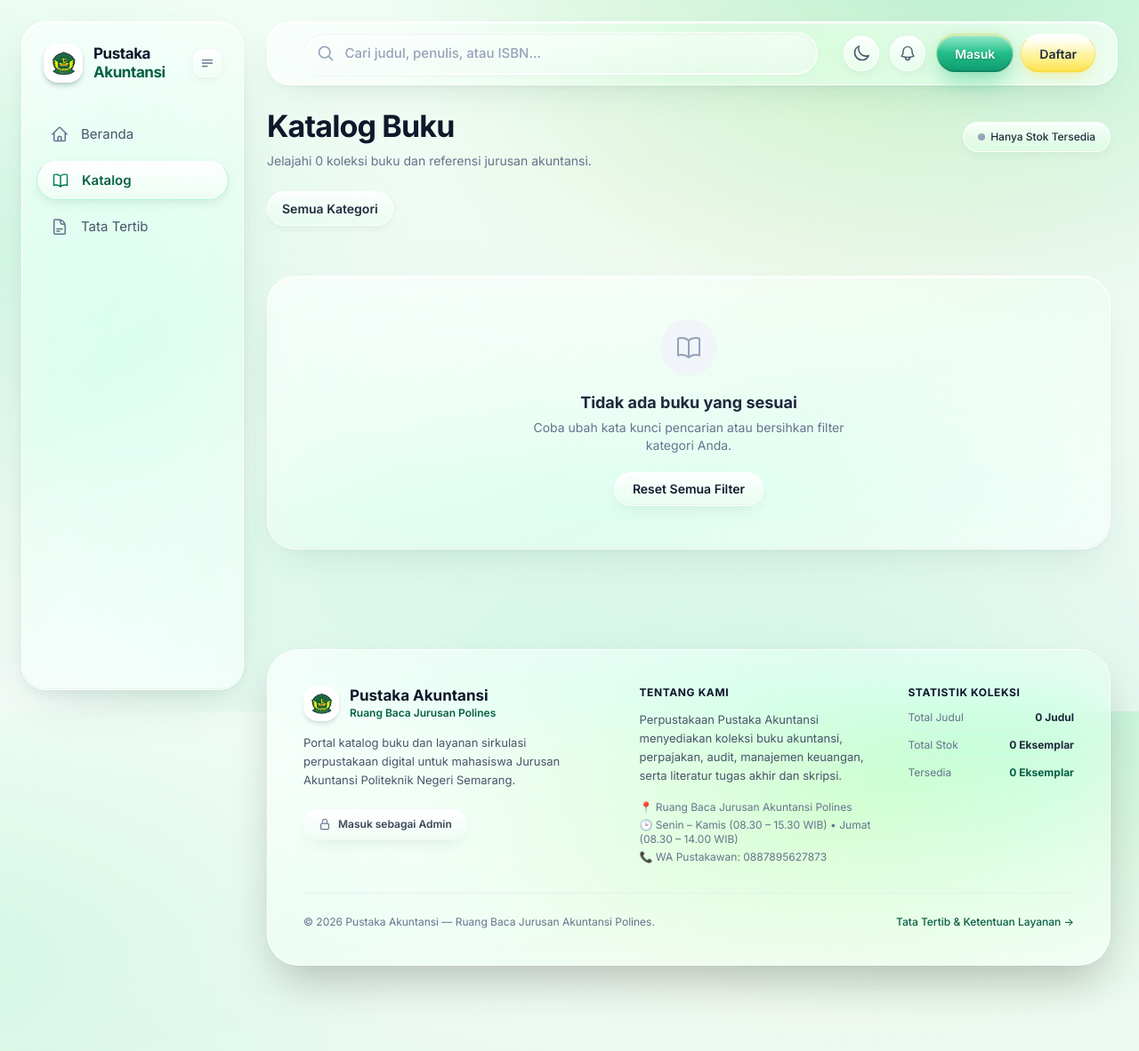
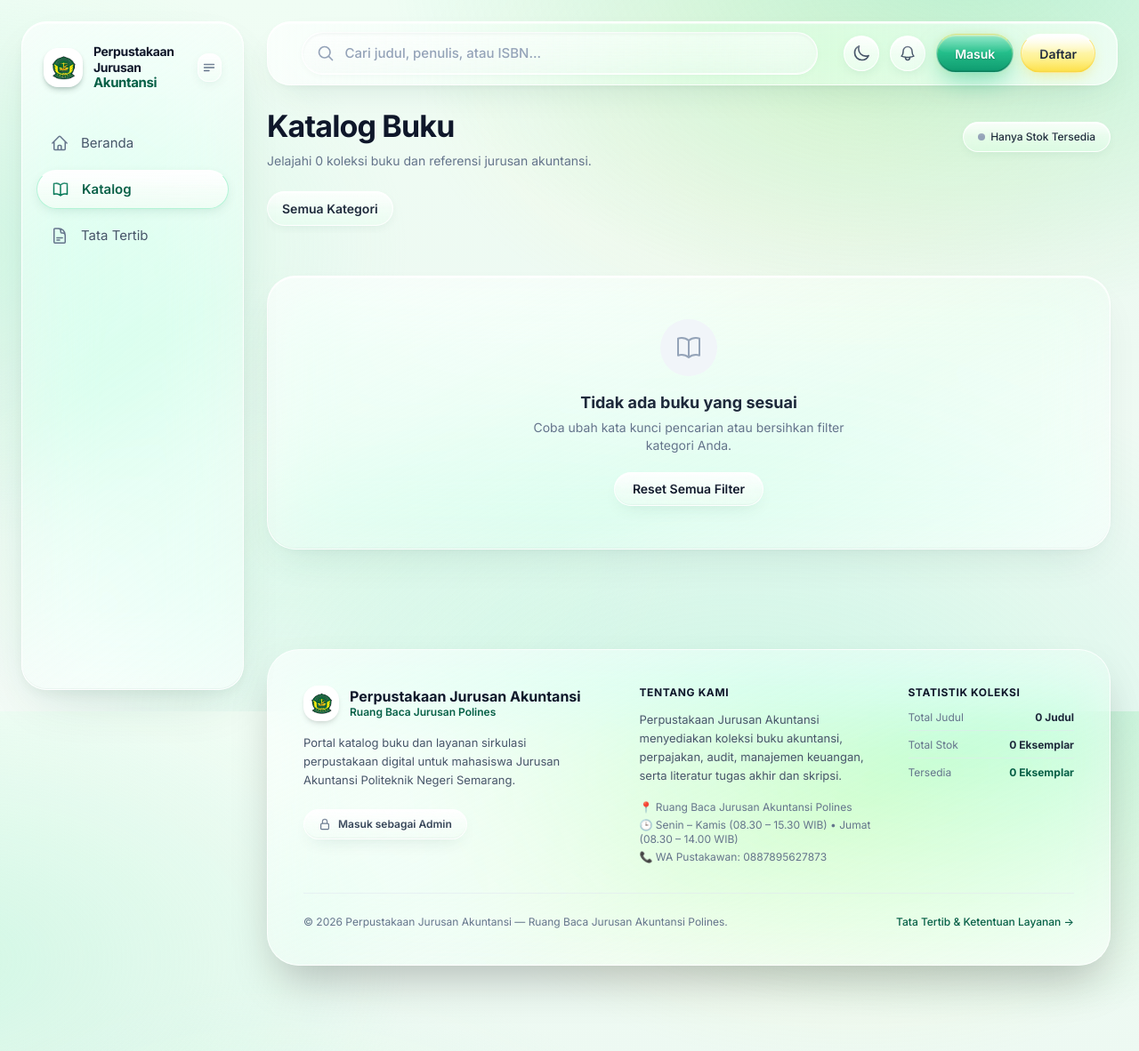
Before and after one commit to anfazy/pustaka_akuntansi, a Laravel app: page /katalog?kategori=akuntansi in a window 1280 px wide. Shown: the whole page at 89% size. Run offline with Laravel 12, Linux system fonts and the light colour scheme; data that the repository does not hold is empty; some libraries are stand-ins or nearby versions.

Commit message:
chore(front): ganti nama Pustaka Akuntansi menjadi Perpustakaan Jurusan Akuntansi

```diff
--- a/resources/views/front/auth-layout.blade.php
+++ b/resources/views/front/auth-layout.blade.php
@@ -3,7 +3,7 @@
 <head>
     <meta charset="utf-8">
     <meta name="viewport" content="width=device-width, initial-scale=1">
-    <title>@yield('title', 'Masuk — Pustaka Akuntansi')</title>
+    <title>@yield('title', 'Masuk — Perpustakaan Jurusan Akuntansi')</title>
     <link rel="icon" type="image/jpeg" href="{{ asset('images/logo-hmj-akuntansi.jpg') }}">
 
     <!-- Google Fonts: Inter -->
--- a/resources/views/front/beranda.blade.php
+++ b/resources/views/front/beranda.blade.php
@@ -1,6 +1,6 @@
 @extends('front.layout')
 
-@section('title', 'Beranda — Pustaka Akuntansi')
+@section('title', 'Beranda — Perpustakaan Jurusan Akuntansi')
 
 @section('content')
     <!-- PAGE TITLE -->
--- a/resources/views/front/buku.blade.php
+++ b/resources/views/front/buku.blade.php
@@ -1,6 +1,6 @@
 @extends('front.layout')
 
-@section('title', $book->judul . ' — Pustaka Akuntansi')
+@section('title', $book->judul . ' — Perpustakaan Jurusan Akuntansi')
 
 @php
     $cover = $book->cover;
@@ -36,7 +36,7 @@
                         </div>
                         <div class="space-y-1">
                             <p class="text-sm font-medium opacity-90">{{ $book->penulis }}</p>
-                            <p class="text-[10px] uppercase tracking-widest opacity-60">Pustaka Akuntansi</p>
+                            <p class="text-[10px] uppercase tracking-widest opacity-60">Perpustakaan Jurusan Akuntansi</p>
                         </div>
                     </div>
                 @endif
--- a/resources/views/front/components/book-card.blade.php
+++ b/resources/views/front/components/book-card.blade.php
@@ -19,7 +19,7 @@
                 </div>
                 <div class="space-y-1">
                     <p class="text-[11px] font-medium opacity-85 line-clamp-1">{{ $book->penulis }}</p>
-                    <p class="text-[8px] uppercase tracking-widest opacity-60">Pustaka Akuntansi</p>
+                    <p class="text-[8px] uppercase tracking-widest opacity-60">Perpustakaan Jurusan Akuntansi</p>
                 </div>
             </div>
         @endif
--- a/resources/views/front/daftar.blade.php
+++ b/resources/views/front/daftar.blade.php
@@ -1,6 +1,6 @@
 @extends('front.auth-layout')
 
-@section('title', 'Daftar Anggota Baru — Pustaka Akuntansi')
+@section('title', 'Daftar Anggota Baru — Perpustakaan Jurusan Akuntansi')
 
 @section('content')
     <div class="glass-card w-full max-w-[720px] rounded-[32px] p-8 sm:p-11 shadow-2xl animate-rise">
@@ -21,10 +21,10 @@
         <!-- Brand Header with Official HMJ Logo -->
         <div class="flex items-center gap-3.5 mb-6">
             <div class="grid h-12 w-12 shrink-0 place-items-center rounded-2xl bg-white p-1 shadow-md shadow-emerald-950/15 border border-white/80 dark:border-white/20 overflow-hidden">
-                <img src="{{ asset('images/logo-hmj-akuntansi.jpg') }}" alt="Logo Pustaka Akuntansi" class="h-full w-full object-contain">
+                <img src="{{ asset('images/logo-hmj-akuntansi.jpg') }}" alt="Logo Perpustakaan Jurusan Akuntansi" class="h-full w-full object-contain">
             </div>
             <div>
-                <span class="block text-[18px] font-bold leading-tight tracking-tight text-slate-900">Pustaka Akuntansi</span>
+                <span class="block text-[17px] font-bold leading-tight tracking-tight text-slate-900">Perpustakaan Jurusan Akuntansi</span>
                 <span class="block text-xs text-emerald-800 dark:text-emerald-400 font-medium">Ruang Baca Jurusan Polines</span>
             </div>
         </div>
--- a/resources/views/front/favorit.blade.php
+++ b/resources/views/front/favorit.blade.php
@@ -1,6 +1,6 @@
 @extends('front.layout')
 
-@section('title', 'Buku Favorit Saya — Pustaka Akuntansi')
+@section('title', 'Buku Favorit Saya — Perpustakaan Jurusan Akuntansi')
 
 @section('content')
     <!-- PAGE HEADER -->
--- a/resources/views/front/katalog.blade.php
+++ b/resources/views/front/katalog.blade.php
@@ -1,6 +1,6 @@
 @extends('front.layout')
 
-@section('title', 'Katalog Buku — Pustaka Akuntansi')
+@section('title', 'Katalog Buku — Perpustakaan Jurusan Akuntansi')
 
 @section('content')
     <div class="mb-6 flex flex-col gap-4 sm:flex-row sm:items-center sm:justify-between">
--- a/resources/views/front/layout.blade.php
+++ b/resources/views/front/layout.blade.php
@@ -3,7 +3,7 @@
 <head>
     <meta charset="utf-8">
     <meta name="viewport" content="width=device-width, initial-scale=1">
-    <title>@yield('title', 'Pustaka Akuntansi — Ruang Baca Jurusan Akuntansi Polines')</title>
+    <title>@yield('title', 'Perpustakaan Jurusan Akuntansi — Ruang Baca Jurusan Akuntansi Polines')</title>
     <link rel="icon" type="image/jpeg" href="{{ asset('images/logo-hmj-akuntansi.jpg') }}">
 
     <!-- Google Fonts: Inter -->
@@ -811,11 +811,11 @@
             <a href="{{ route('beranda') }}" class="flex items-center gap-3 transition-opacity hover:opacity-85">
                 <!-- Official HMJ Akuntansi Polines Logo Container -->
                 <div class="grid h-11 w-11 shrink-0 place-items-center rounded-2xl bg-white p-1 shadow-md shadow-emerald-950/20 border border-white/60 dark:border-white/20 overflow-hidden">
-                    <img src="{{ asset('images/logo-hmj-akuntansi.jpg') }}" alt="Logo Pustaka Akuntansi" class="h-full w-full object-contain">
+                    <img src="{{ asset('images/logo-hmj-akuntansi.jpg') }}" alt="Logo Perpustakaan Jurusan Akuntansi" class="h-full w-full object-contain">
                 </div>
                 <div class="sidebar-text">
-                    <span class="block text-[17px] font-bold leading-tight tracking-tight text-slate-900">Pustaka</span>
-                    <span class="block text-[17px] font-bold leading-tight tracking-tight text-emerald-800">Akuntansi</span>
+                    <span class="block text-[14px] font-bold leading-tight tracking-tight text-slate-900">Perpustakaan Jurusan</span>
+                    <span class="block text-[15px] font-bold leading-tight tracking-tight text-emerald-800">Akuntansi</span>
                 </div>
             </a>
 
@@ -923,7 +923,7 @@
     <header id="appHeader" class="glass-topbar sidebar-transition fixed left-4 right-4 top-4 z-20 flex h-[72px] items-center gap-3 sm:gap-4 rounded-[26px] px-3 sm:px-4 lg:left-[300px] lg:right-6 lg:top-6 lg:px-6">
         <!-- Mobile Logo Icon -->
         <a href="{{ route('beranda') }}" class="grid h-10 w-10 shrink-0 place-items-center rounded-2xl bg-white p-1 lg:hidden shadow-sm border border-slate-200/60 dark:border-white/20 overflow-hidden">
-            <img src="{{ asset('images/logo-hmj-akuntansi.jpg') }}" alt="Logo Pustaka Akuntansi" class="h-full w-full object-contain">
+            <img src="{{ asset('images/logo-hmj-akuntansi.jpg') }}" alt="Logo Perpustakaan Jurusan Akuntansi" class="h-full w-full object-contain">
         </a>
 
         <!-- Liquid Glass Search Capsule -->
@@ -1051,7 +1051,7 @@
                                 </span>
                             @endif
                         </div>
-                        <span class="text-[11px] text-slate-500 dark:text-slate-400 font-semibold">Pustaka Akuntansi</span>
+                        <span class="text-[11px] text-slate-500 dark:text-slate-400 font-semibold">Perpustakaan Jurusan Akuntansi</span>
                     </div>
 
                     <div class="max-h-[340px] overflow-y-auto space-y-2.5 pr-1">
@@ -1187,7 +1187,7 @@
                                 <img src="{{ asset('images/logo-hmj-akuntansi.jpg') }}" alt="Logo" class="h-full w-full object-contain">
                             </div>
                             <div>
-                                <span class="block text-[17px] font-bold text-slate-900 leading-tight">Pustaka Akuntansi</span>
+                                <span class="block text-[16px] font-bold text-slate-900 leading-tight">Perpustakaan Jurusan Akuntansi</span>
                                 <span class="block text-xs text-emerald-800 dark:text-emerald-400 font-semibold">Ruang Baca Jurusan Polines</span>
                             </div>
                         </div>
@@ -1208,7 +1208,7 @@
                     <div class="lg:col-span-4 space-y-3">
                         <h4 class="text-xs font-bold uppercase tracking-wider text-slate-900 dark:text-slate-100">Tentang Kami</h4>
                         <p class="text-xs sm:text-[13px] text-slate-600 dark:text-slate-300 leading-relaxed">
-                            Perpustakaan Pustaka Akuntansi menyediakan koleksi buku akuntansi, perpajakan, audit, manajemen keuangan, serta literatur tugas akhir dan skripsi.
+                            Perpustakaan Jurusan Akuntansi menyediakan koleksi buku akuntansi, perpajakan, audit, manajemen keuangan, serta literatur tugas akhir dan skripsi.
                         </p>
                         <div class="pt-1 text-xs space-y-1 text-slate-500 dark:text-slate-400">
                             <div>📍 Ruang Baca Jurusan Akuntansi Polines</div>
@@ -1239,7 +1239,7 @@
 
                 <!-- Copyright Bar -->
                 <div class="mt-8 pt-6 border-t border-slate-200/60 dark:border-white/10 flex flex-col sm:flex-row items-center justify-between gap-3 text-xs text-slate-500">
-                    <p>© 2026 Pustaka Akuntansi — Ruang Baca Jurusan Akuntansi Polines.</p>
+                    <p>© 2026 Perpustakaan Jurusan Akuntansi — Ruang Baca Jurusan Akuntansi Polines.</p>
                     <a href="{{ route('tata-tertib') }}" class="font-medium text-emerald-800 dark:text-emerald-400 hover:underline">
                         Tata Tertib & Ketentuan Layanan →
                     </a>
--- a/resources/views/front/masuk.blade.php
+++ b/resources/views/front/masuk.blade.php
@@ -1,6 +1,6 @@
 @extends('front.auth-layout')
 
-@section('title', 'Masuk — Pustaka Akuntansi')
+@section('title', 'Masuk — Perpustakaan Jurusan Akuntansi')
 
 @section('content')
     <div class="glass-card w-full max-w-[440px] rounded-[32px] p-8 sm:p-10 shadow-2xl animate-rise">
@@ -22,10 +22,10 @@
         <!-- Brand Header with Official HMJ Logo -->
         <div class="flex items-center gap-3.5">
             <div class="grid h-12 w-12 shrink-0 place-items-center rounded-2xl bg-white p-1 shadow-md shadow-emerald-950/15 border border-white/80 dark:border-white/20 overflow-hidden">
-                <img src="{{ asset('images/logo-hmj-akuntansi.jpg') }}" alt="Logo Pustaka Akuntansi" class="h-full w-full object-contain">
+                <img src="{{ asset('images/logo-hmj-akuntansi.jpg') }}" alt="Logo Perpustakaan Jurusan Akuntansi" class="h-full w-full object-contain">
             </div>
             <div>
-                <span class="block text-[18px] font-bold leading-tight tracking-tight text-slate-900">Pustaka Akuntansi</span>
+                <span class="block text-[17px] font-bold leading-tight tracking-tight text-slate-900">Perpustakaan Jurusan Akuntansi</span>
                 <span class="block text-xs text-emerald-800 dark:text-emerald-400 font-medium">Ruang Baca Jurusan Polines</span>
             </div>
         </div>
--- a/resources/views/front/pinjaman.blade.php
+++ b/resources/views/front/pinjaman.blade.php
@@ -1,6 +1,6 @@
 @extends('front.layout')
 
-@section('title', 'Pinjaman Saya — Pustaka Akuntansi')
+@section('title', 'Pinjaman Saya — Perpustakaan Jurusan Akuntansi')
 
 @section('content')
     <h1 class="text-[34px] font-bold tracking-tight text-slate-900 mb-8">Pinjaman Saya</h1>
--- a/resources/views/front/riwayat.blade.php
+++ b/resources/views/front/riwayat.blade.php
@@ -1,6 +1,6 @@
 @extends('front.layout')
 
-@section('title', 'Riwayat Peminjaman — Pustaka Akuntansi')
+@section('title', 'Riwayat Peminjaman — Perpustakaan Jurusan Akuntansi')
 
 @section('content')
     <h1 class="text-[34px] font-bold tracking-tight text-slate-900 mb-8">Riwayat Peminjaman</h1>
--- a/resources/views/front/tata-tertib.blade.php
+++ b/resources/views/front/tata-tertib.blade.php
@@ -1,6 +1,6 @@
 @extends('front.layout')
 
-@section('title', 'Tata Tertib & Ketentuan Layanan — Pustaka Akuntansi')
+@section('title', 'Tata Tertib & Ketentuan Layanan — Perpustakaan Jurusan Akuntansi')
 
 @section('content')
     <!-- PAGE HEADER -->
```
